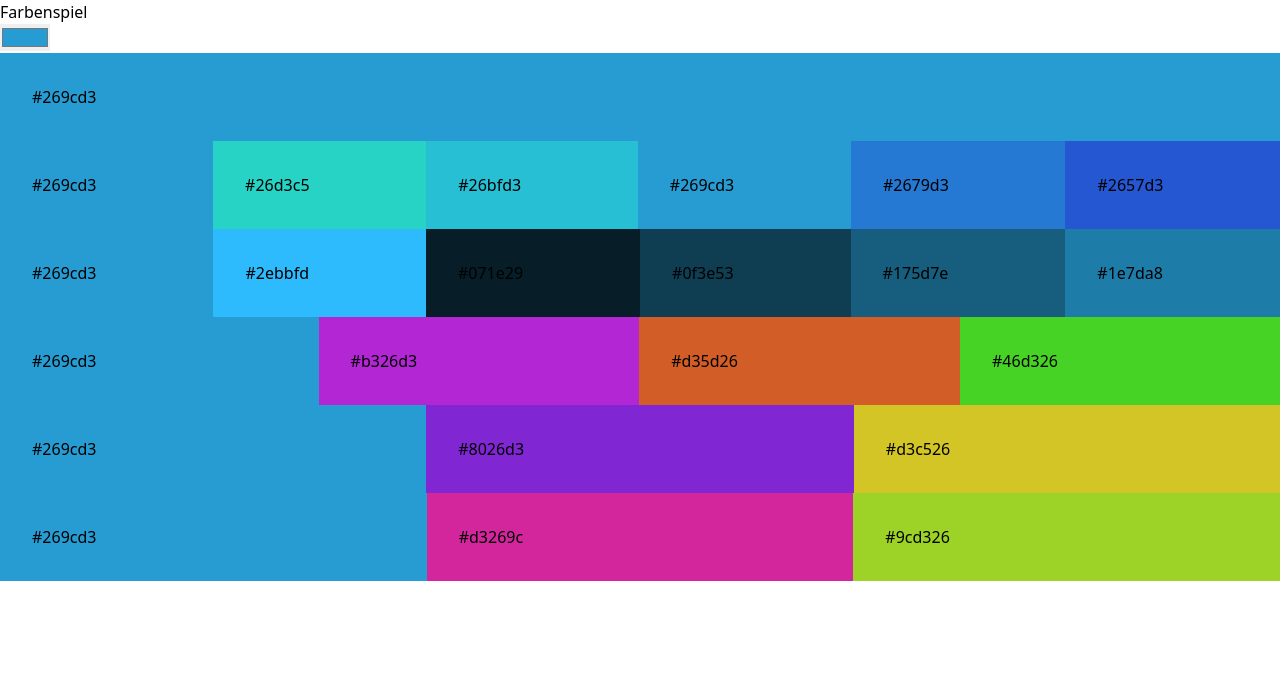
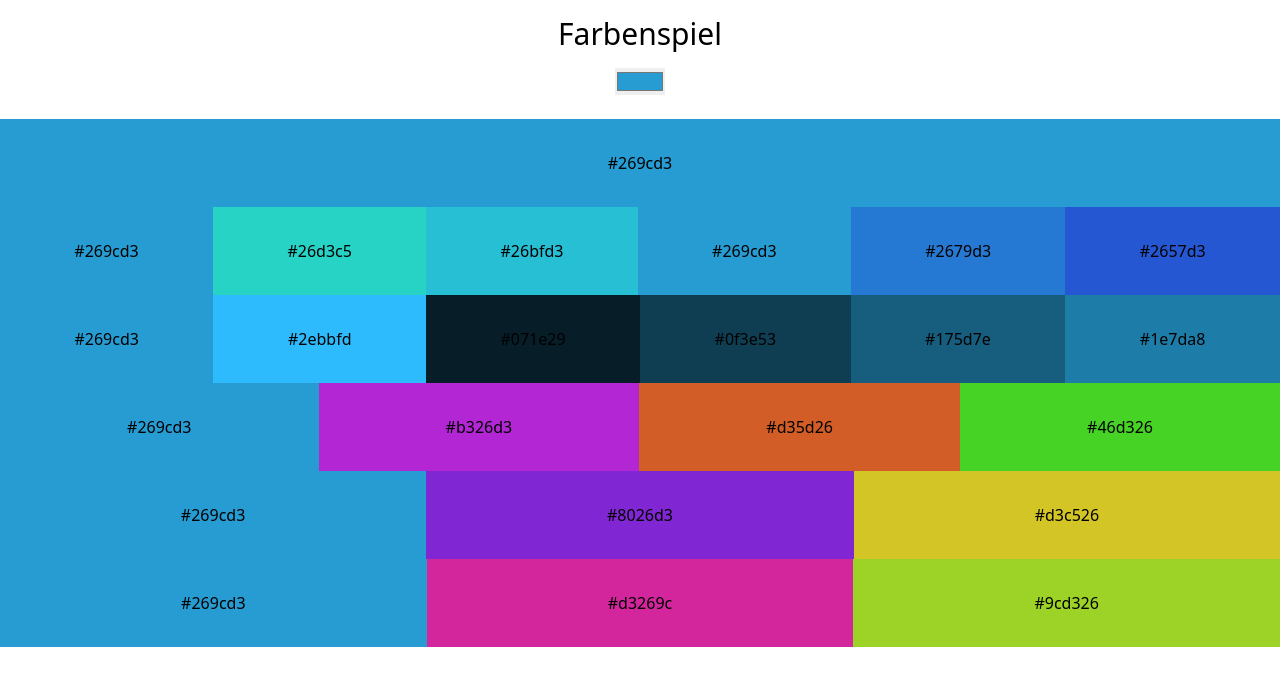
Before and after one commit to mariofink/farbenspiel-react, a React (Create React App) app: page / in a window 1280 px wide. Shown: the top 686 px of the page. Built offline with nearby package versions, Linux system fonts and the light colour scheme.

Commit message:
replace styles with Tailwind classes

```diff
--- a/src/components/ColourCombination.module.css
+++ /dev/null
@@ -1,10 +0,0 @@
-.combination {
-  margin: 0;
-  padding: 0;
-  list-style: none;
-  display: flex;
-}
-
-.field {
-  flex-grow: 1;
-}
--- a/src/components/ColourCombination.tsx
+++ b/src/components/ColourCombination.tsx
@@ -1,7 +1,6 @@
 import tinycolor from "tinycolor2";
 import { ColourCombinations } from "../types";
 import ColourField from "./ColourField";
-import styles from "./ColourCombination.module.css";
 
 type props = {
   baseColour: string;
@@ -12,9 +11,9 @@ function ColourCombination({ baseColour, combination }: props) {
   const colours: tinycolor.Instance[] = tinycolor(baseColour)[combination]();
   return (
     <div>
-      <ul className={styles.combination}>
+      <ul className="flex">
         {colours.map((col) => (
-          <li className={styles.field}>
+          <li className="flex-auto">
             <ColourField colour={col.toHexString()} />
           </li>
         ))}
--- a/src/components/ColourField.module.css
+++ /dev/null
@@ -1,3 +0,0 @@
-.field {
-  padding: 2rem;
-}
--- a/src/components/ColourField.tsx
+++ b/src/components/ColourField.tsx
@@ -1,12 +1,10 @@
-import styles from "./ColourField.module.css";
-
 type props = {
   colour: string;
 };
 
 function ColourField({ colour }: props): JSX.Element {
   return (
-    <div className={styles.field} style={{ backgroundColor: colour }}>
+    <div className="p-8" style={{ backgroundColor: colour }}>
       {colour}
     </div>
   );
--- a/src/components/Farbenspiel.module.css
+++ /dev/null
@@ -1,5 +0,0 @@
-.combinations {
-  list-style: none;
-  margin: 0;
-  padding: 0;
-}
--- a/src/components/Farbenspiel.tsx
+++ b/src/components/Farbenspiel.tsx
@@ -3,7 +3,6 @@ import randomColor from "randomcolor";
 import { ColourCombinations } from "../types";
 import ColourField from "./ColourField";
 import ColourCombination from "./ColourCombination";
-import styles from "./Farbenspiel.module.css";
 
 function Farbenspiel() {
   const [baseColour, setBaseColour] = useState(randomColor());
@@ -15,15 +14,16 @@ function Farbenspiel() {
     "triad",
   ];
   return (
-    <main>
-      <h1>Farbenspiel</h1>
+    <main className="text-center">
+      <h1 className="text-3xl p-4">Farbenspiel</h1>
       <input
+        className="mb-6"
         type="color"
         value={baseColour}
         onChange={(e) => setBaseColour(e.target.value)}
       />
       <ColourField colour={baseColour} />
-      <ul className={styles.combinations}>
+      <ul>
         {combinations.map((combination) => (
           <li>
             <ColourCombination
```
